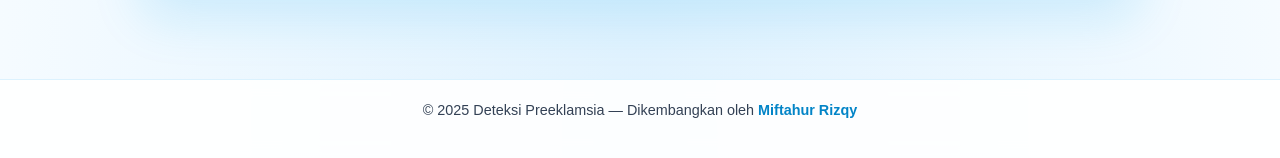
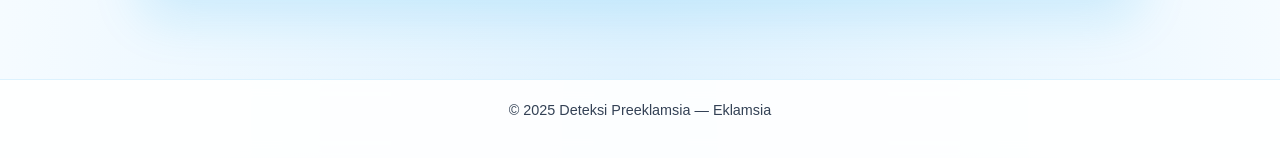
Before and after one commit to MiftahurRizqy/preeklamsia-dan-eklamsia, a Django app: page / in a window 1280 px wide. Shown: the part 2675-2833 px from the top of the page. Run offline with Django 5.2, Linux system fonts and the light colour scheme.

Commit message:
update
update

```diff
--- a/core/templates/core/base.html
+++ b/core/templates/core/base.html
@@ -380,8 +380,7 @@
   <footer>
     <div class="container">
       <p>
-        &copy; 2025 Deteksi Preeklamsia — Dikembangkan oleh
-        <a href="https://github.com/MiftahurRizqy" target="_blank" rel="noopener noreferrer">Miftahur Rizqy</a>
+        &copy; 2025 Deteksi Preeklamsia — Eklamsia
       </p>
     </div>
   </footer>
```
Also changed, not shown: static/ibuhamilold.png (deleted), static/logo_prold.png (deleted).
